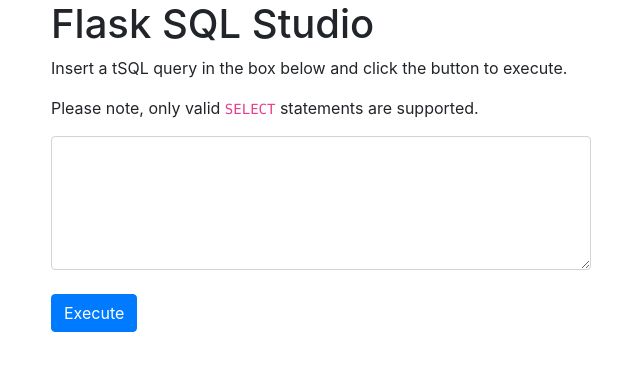
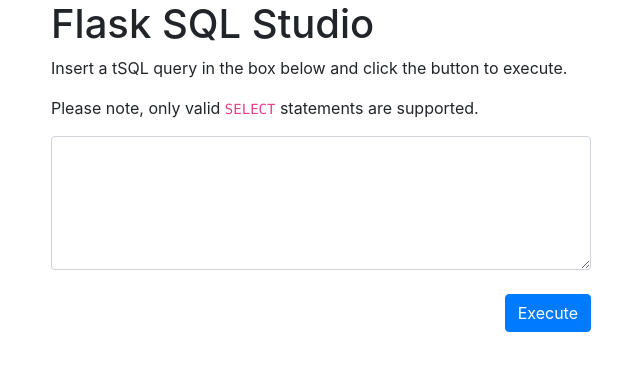
Before and after one commit to ZacharyMcGuire/flask-sql-studio, a Flask app: page / in a window 1280 px wide. Shown: the top 371 px of the page, without its empty margins (319-959 px from the left). Run offline with Flask 2, Linux system fonts and the light colour scheme; some libraries are stand-ins or nearby versions.

Commit message:
minor formatting improvements

```diff
--- a/templates/index.html
+++ b/templates/index.html
@@ -30,9 +30,11 @@
         </div>
         <br>
         <div class="d-grid gap-2 md-flex justify-content-md-end">
-            <button class="btn btn-primary" type="submit">Execute</button>
+            <button class="btn btn-primary float-right" type="submit">Execute</button>
         </div>
     </form>
+</div>
+<div class="col-12">
     {% if table %}
     <hr>
     <h3>Results</h3>
```
